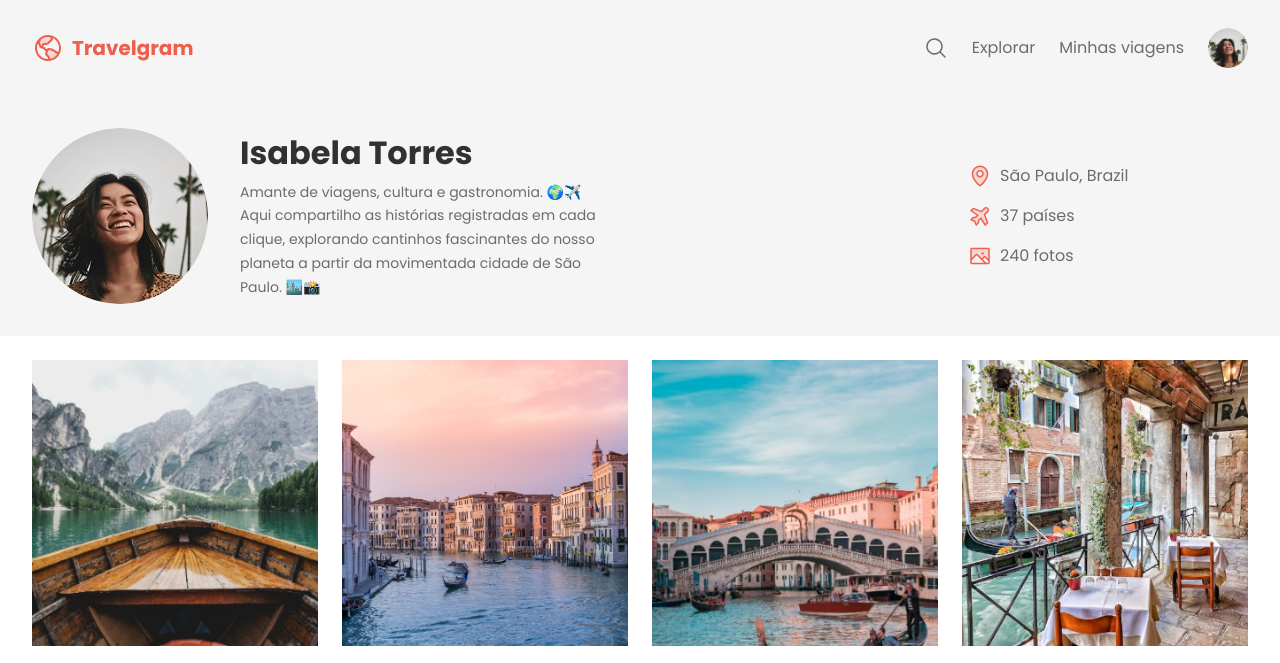
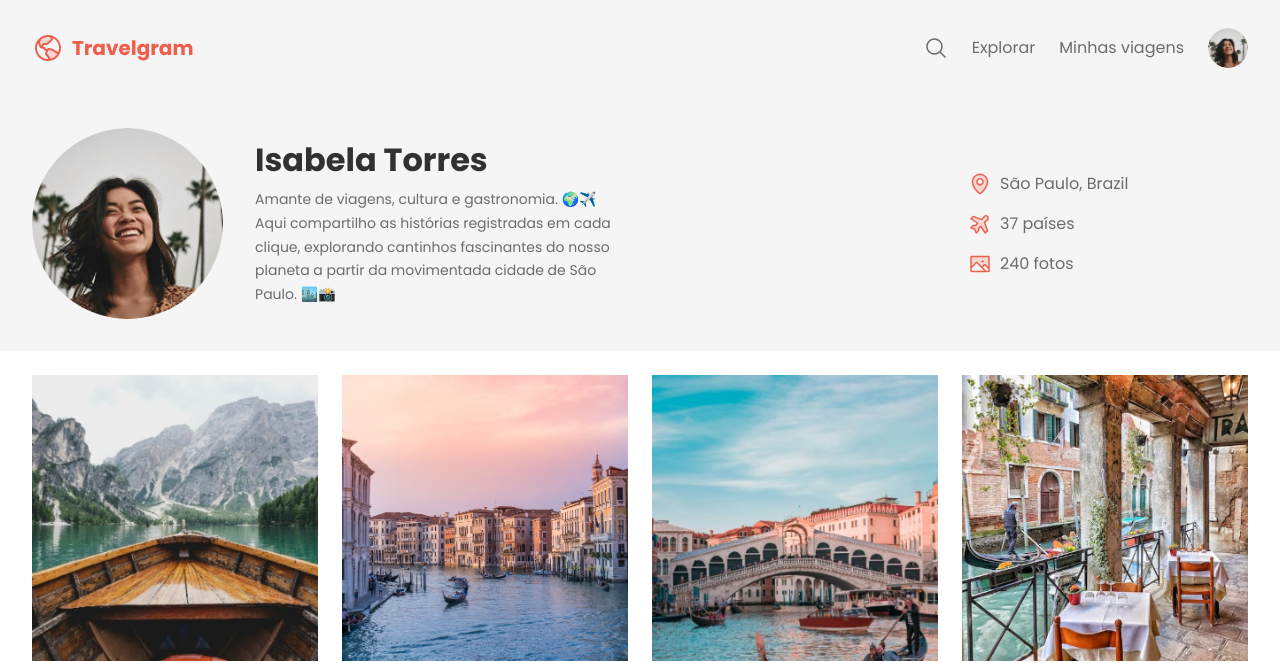
Before and after one commit to euhenriquebalbino/travelgram, a plain HTML site: page index.html in a window 1280 px wide. Shown: the top 663 px of the page. Drawn offline with Linux system fonts and the light colour scheme.

Commit message:
fina project

```diff
--- a/styles/header.css
+++ b/styles/header.css
@@ -16,6 +16,12 @@ header .container {
 
 #profile > div {
   max-width: 384px;
+}
+
+#profile img {
+  width: 100%;
+  height: 100%;
+  object-fit: cover;
 }
 
 #profile h1 {
```
